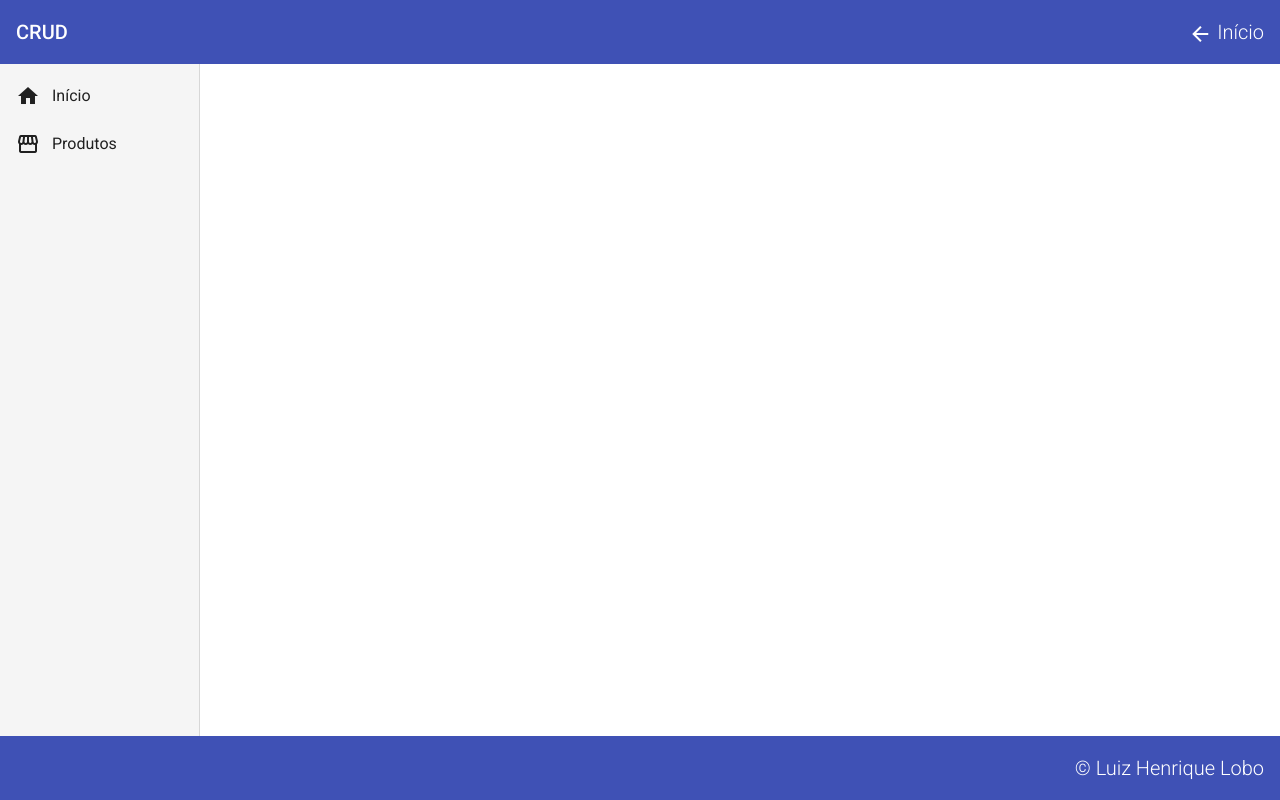
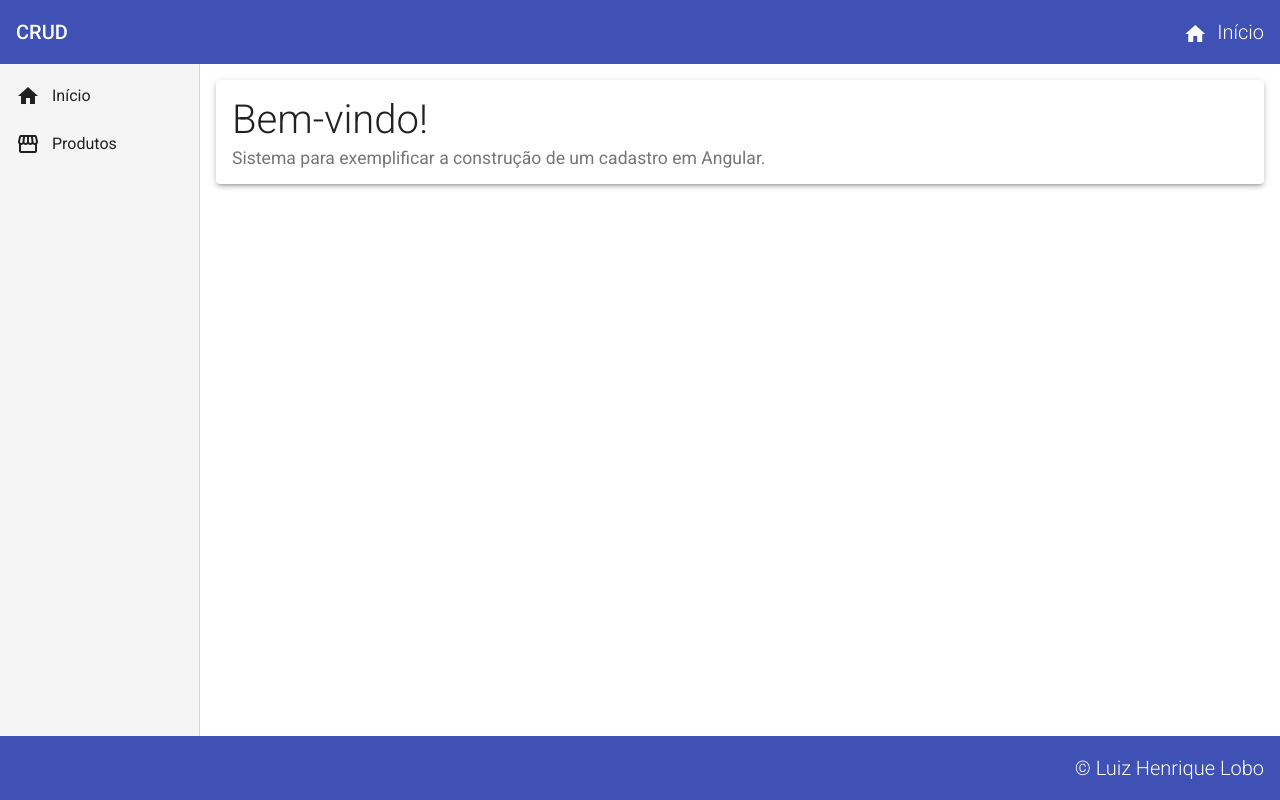
Before and after one commit to LuizHenriqueLobo1/Angular-CRUD, an Angular app: page / in a window 1280 px wide. Built offline with nearby package versions, Linux system fonts and the light colour scheme.

Commit message:
Adicionando home component e atualizando header

```diff
--- a/src/app/components/template/header/header.component.css
+++ b/src/app/components/template/header/header.component.css
@@ -1,13 +1,14 @@
 mat-toolbar {
     display: flex;
     justify-content: space-between;
-    cursor: pointer;
 }
 
 mat-toolbar a {
     font-weight: 300;
+    cursor: pointer;
 }
 
 mat-toolbar i {
+    margin-right: 5px;
     vertical-align: middle;
 }
--- a/src/app/components/template/header/header.component.html
+++ b/src/app/components/template/header/header.component.html
@@ -2,7 +2,7 @@
     <span>CRUD</span>
     <a>
         <i class="material-icons">
-            arrow_back
+            home
         </i>
         Início
     </a>
--- a/src/app/components/template/nav/nav.component.css
+++ b/src/app/components/template/nav/nav.component.css
@@ -6,3 +6,8 @@
 .sidenav i {
     padding-right: 12px;
 }
+
+.content {
+    padding: 16px;
+    background-color: white;
+}
--- a/src/app/components/template/nav/nav.component.html
+++ b/src/app/components/template/nav/nav.component.html
@@ -15,4 +15,7 @@
             </a>
         </mat-nav-list>
     </mat-sidenav>
+    <mat-sidenav-content class="content">
+        <app-home></app-home>
+    </mat-sidenav-content>
 </mat-sidenav-container>
--- /dev/null
+++ b/src/app/views/home/home.component.css
@@ -0,0 +1,9 @@
+.home .title {
+    font-size: 2.5rem;
+    font-weight: 300;
+    line-height: 1.2;
+}
+
+.home .subtitle {
+    font-size: 1.1rem;
+}
--- /dev/null
+++ b/src/app/views/home/home.component.html
@@ -0,0 +1,8 @@
+<mat-card class="home mat-elevation-z3">
+    <mat-card-title class="title">
+        Bem-vindo!
+    </mat-card-title>
+    <mat-card-subtitle class="subtitle">
+        Sistema para exemplificar a construção de um cadastro em Angular.
+    </mat-card-subtitle>
+</mat-card>
--- /dev/null
+++ b/src/app/views/home/home.component.ts
@@ -0,0 +1,15 @@
+import { Component, OnInit } from '@angular/core';
+
+@Component({
+  selector: 'app-home',
+  templateUrl: './home.component.html',
+  styleUrls: ['./home.component.css']
+})
+export class HomeComponent implements OnInit {
+
+  constructor() { }
+
+  ngOnInit(): void {
+  }
+
+}
```
Also changed, not shown: src/app/app.module.ts (+7 -2 lines).
